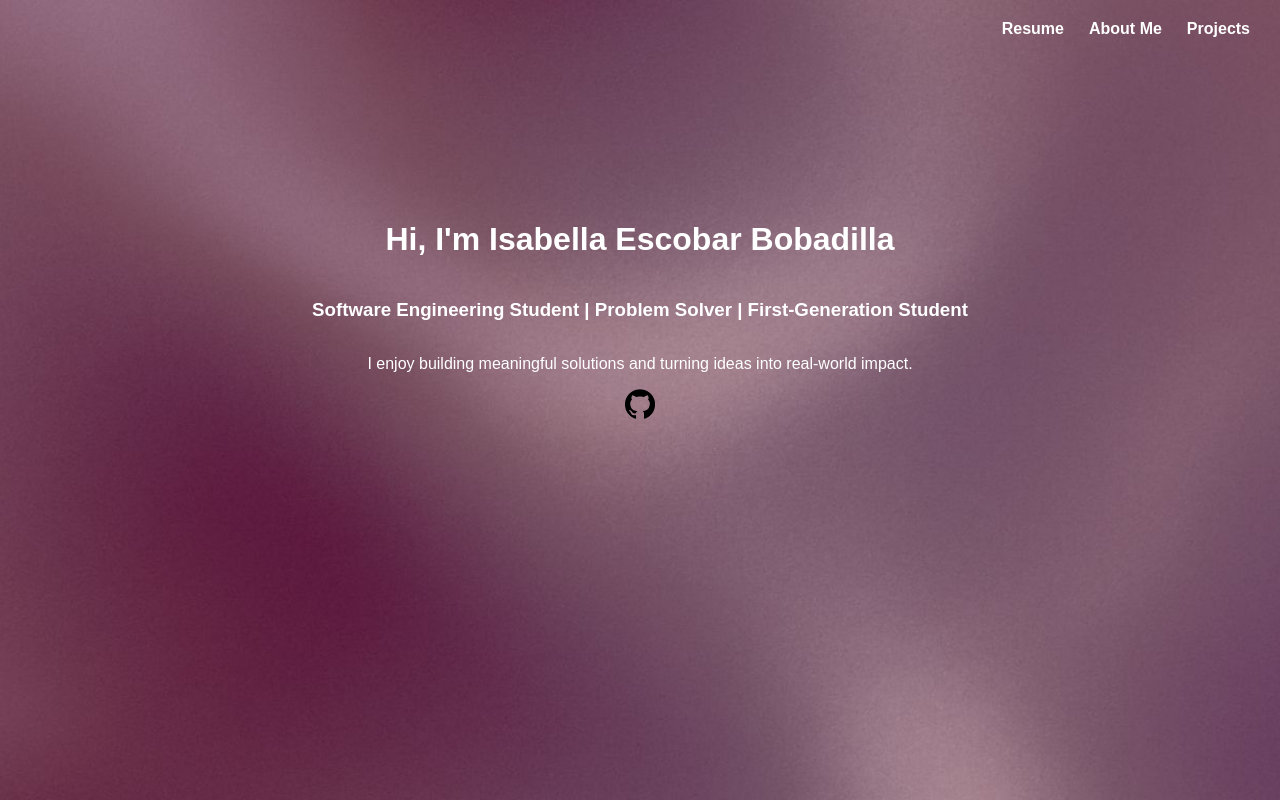
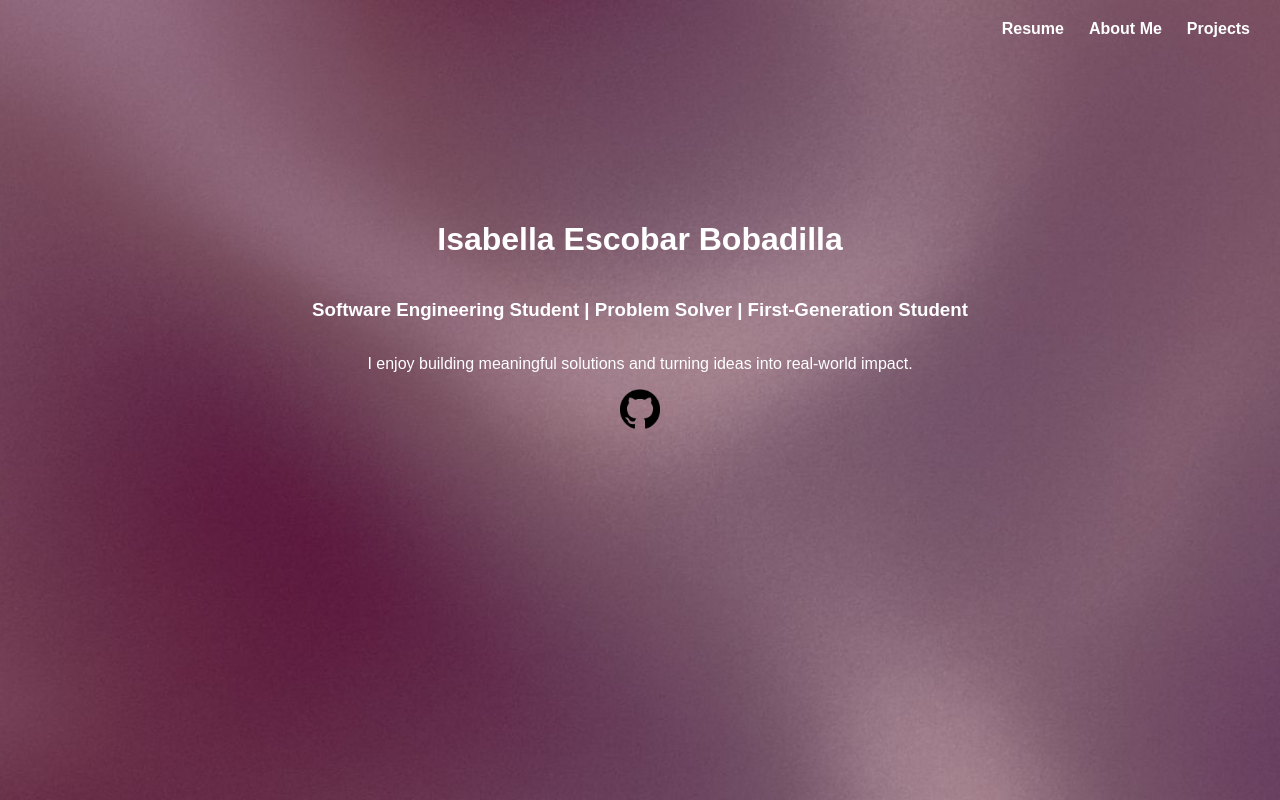
Before and after one commit to isabellaescobarb11/isabellaescobarb11.github.io, a plain HTML site: page index.html in a window 1280 px wide. Drawn offline with Linux system fonts and the light colour scheme.

Commit message:
Modify header text and increase GitHub icon size
Updated header and GitHub icon size in index.html.

```diff
--- a/index.html
+++ b/index.html
@@ -55,14 +55,14 @@
         <a href="about.html">About Me</a>
         <a href="projects.html">Projects</a>
     </nav>
-    <h1>Hi, I'm Isabella Escobar Bobadilla</h1>
+    <h1>Isabella Escobar Bobadilla</h1>
     <h3>Software Engineering Student | Problem Solver | First-Generation Student</h3>
     <p>I enjoy building meaningful solutions and turning ideas into real-world impact.</p>
 
      <a href="https://github.com/isabellaescobarb11"
        target="_blank"
        style="text-decoration: none; color: white;">
-        <img src="github.png" alt="GitHub" width="30">
+        <img src="github.png" alt="GitHub" width="40">
     </a>
 </body>
 </html>
```
